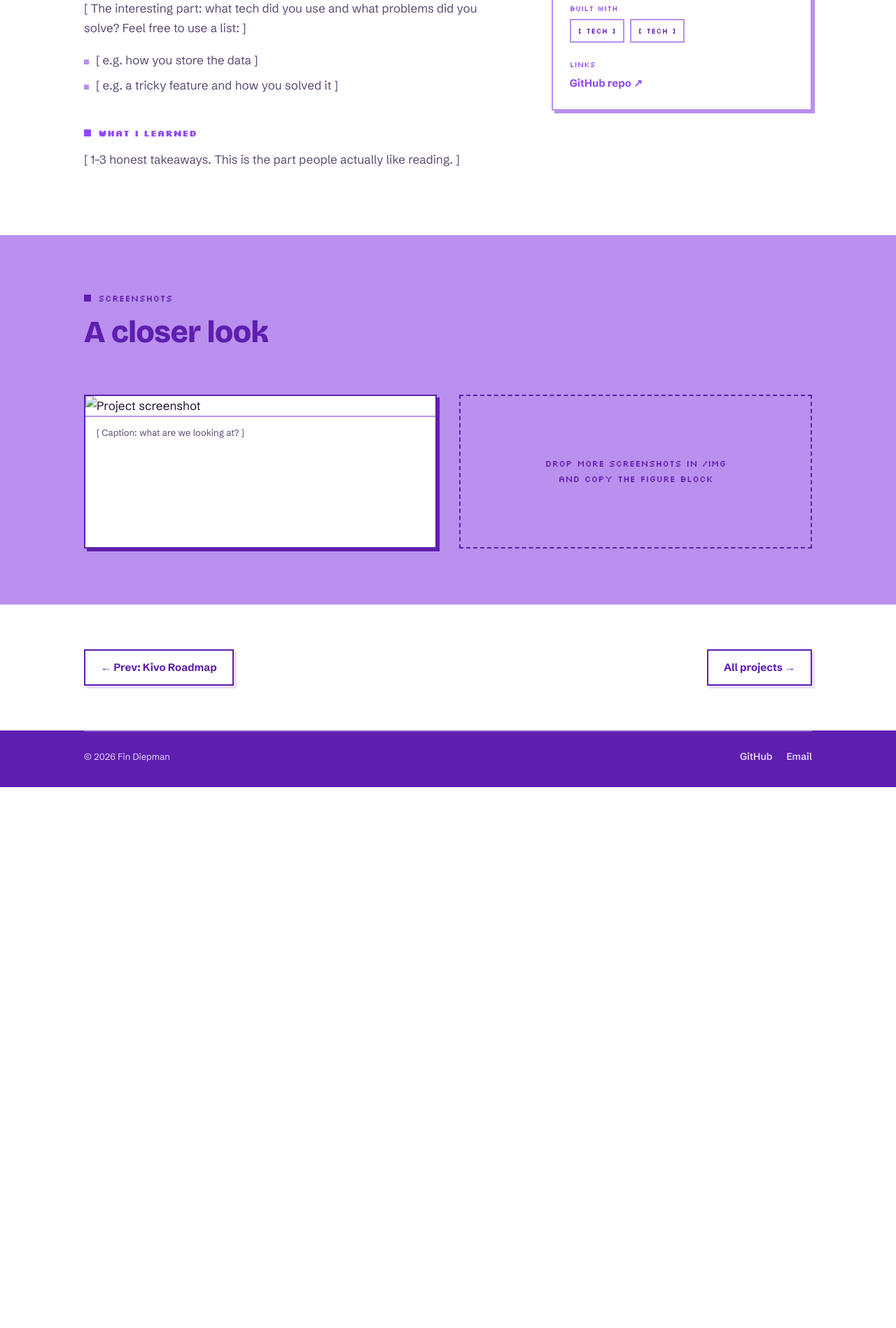
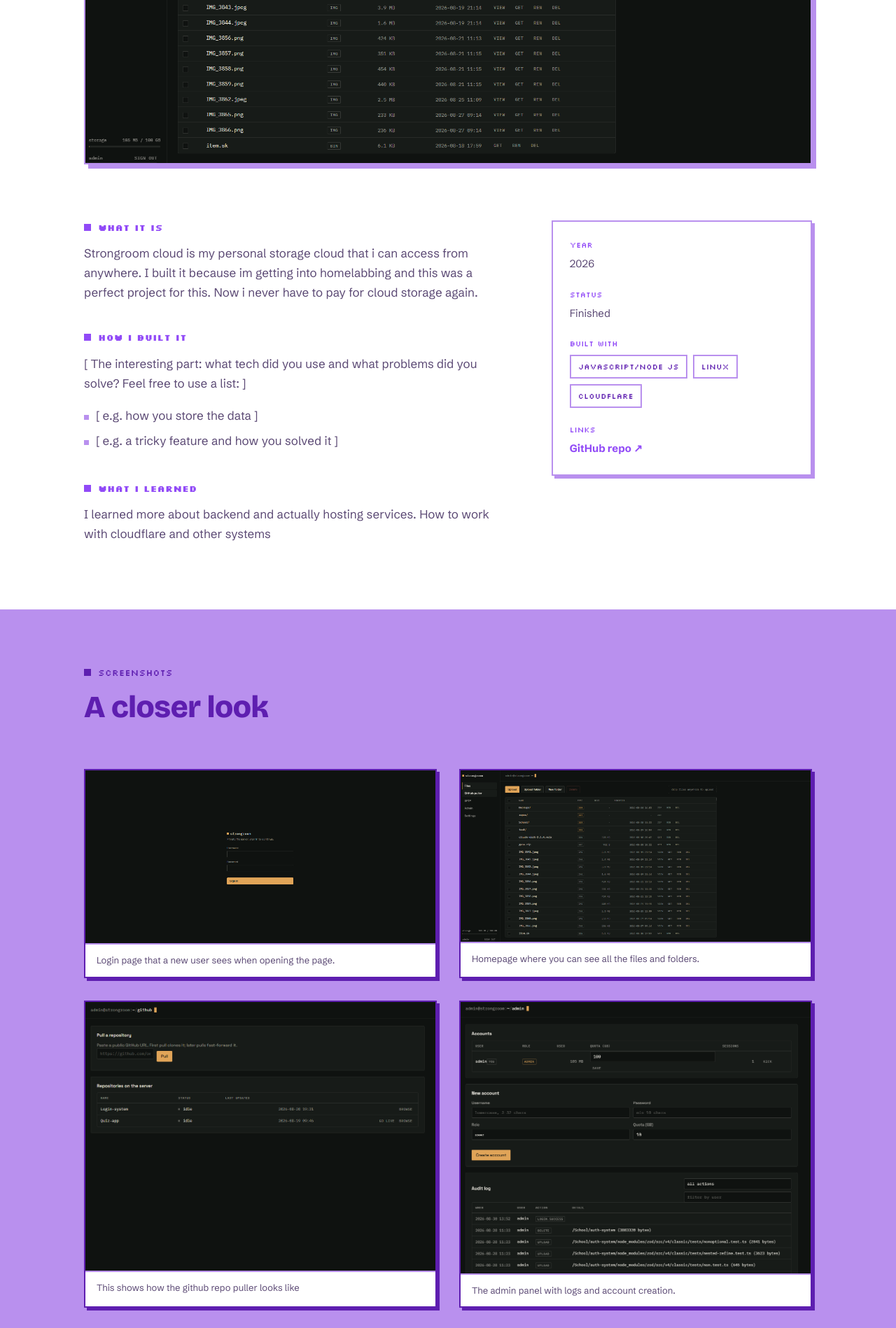
Before and after one commit to Findiepman/portfolio, a plain HTML site: page projects/strongroom.html in a window 1280 px wide. Shown: the part 878-2776 px from the top of the page at 70% size. Before the commit the page ends 2003 px from the top, so only its background shows below. Drawn offline with nearby package versions, Linux system fonts and the light colour scheme.

Commit message:
worked on the strongroom project some more and added images

```diff
--- a/projects/strongroom.html
+++ b/projects/strongroom.html
@@ -78,7 +78,7 @@
 
   <div class="container">
     <figure class="proj-shot">
-      <img src="../img/your-screenshot.png" alt="Screenshot of the project" />
+      <img src="../img/strongroom2.png" alt="Screenshot of the project" />
     </figure>
   </div>
 
@@ -89,7 +89,7 @@
       <div class="proj-content">
         <div class="proj-section">
           <h2 class="proj-section-title">what it is</h2>
-          <p class="">[ Describe the project: what does it do, why did you build it? 2&ndash;4 sentences. ]</p>
+          <p class="">Strongroom cloud is my personal storage cloud that i can access from anywhere. I built it because im getting into homelabbing and this was a perfect project for this. Now i never have to pay for cloud storage again.</p>
         </div>
 
         <div class="proj-section">
@@ -103,30 +103,31 @@
 
         <div class="proj-section">
           <h2 class="proj-section-title">what i learned</h2>
-          <p class="">[ 1&ndash;3 honest takeaways. This is the part people actually like reading. ]</p>
+          <p class="">I learned more about backend and actually hosting services. How to work with cloudflare and other systems</p>
         </div>
       </div>
 
       <aside class="proj-facts">
         <div>
           <p class="fact-label">year</p>
-          <p class="fact-value ">[ 2026 ]</p>
+          <p class="fact-value ">2026</p>
         </div>
         <div>
           <p class="fact-label">status</p>
-          <p class="fact-value ">[ e.g. finished / still improving it ]</p>
+          <p class="fact-value ">Finished</p>
         </div>
         <div>
           <p class="fact-label">built with</p>
           <div class="fact-tags">
-            <span class="tag pixel">[ tech ]</span>
-            <span class="tag pixel">[ tech ]</span>
+            <span class="tag pixel">Javascript/Node JS</span>
+            <span class="tag pixel">Linux</span>
+            <span class="tag pixel">Cloudflare</span>
           </div>
         </div>
         <div>
           <p class="fact-label">links</p>
           <div class="fact-links">
-            <a href="https://github.com/FinDiepman" target="_blank" rel="noopener">GitHub repo &#8599;</a>
+            <a href="https://github.com/FinDiepman/strongroom" target="_blank" rel="noopener">GitHub repo &#8599;</a>
           </div>
         </div>
       </aside>
@@ -143,12 +144,29 @@
       </div>
       <div class="gallery-grid">
         <figure class="gallery-item">
-          <img src="../img/your-screenshot.png" alt="Project screenshot" loading="lazy" />
-          <figcaption class="">[ Caption: what are we looking at? ]</figcaption>
+          <img src="../img/strongroom1.png" alt="Project screenshot" loading="lazy" />
+          <figcaption class="">Login page that a new user sees when opening the page.</figcaption>
         </figure>
-        <div class="gallery-empty">
-          <p>drop more screenshots in /img<br />and copy the figure block</p>
-        </div>
+        <figure class="gallery-item">
+          <img src="../img/strongroom2.png" alt="Project screenshot" loading="lazy" />
+          <figcaption class="">Homepage where you can see all the files and folders.</figcaption>
+        </figure>
+        <figure class="gallery-item">
+          <img src="../img/strongroom67.png" alt="Project screenshot" loading="lazy" />
+          <figcaption class="">This shows how the github repo puller looks like</figcaption>
+        </figure>
+        <figure class="gallery-item">
+          <img src="../img/strongroom4.png" alt="Project screenshot" loading="lazy" />
+          <figcaption class="">The admin panel with logs and account creation.</figcaption>
+        </figure>
+        <figure class="gallery-item">
+          <img src="../img/strongroom5.png" alt="Project screenshot" loading="lazy" />
+          <figcaption class="">Here you can see the settings page.</figcaption>
+        </figure>
+        <figure class="gallery-item">
+          <img src="../img/strongroom6.png" alt="Project screenshot" loading="lazy" />
+          <figcaption class="">Here you can see the settings page of a non-admin account.</figcaption>
+        </figure>
       </div>
     </div>
   </section>
```
Also changed, not shown: index.html (+1 -1 lines), img/strongroom67.png (added).
